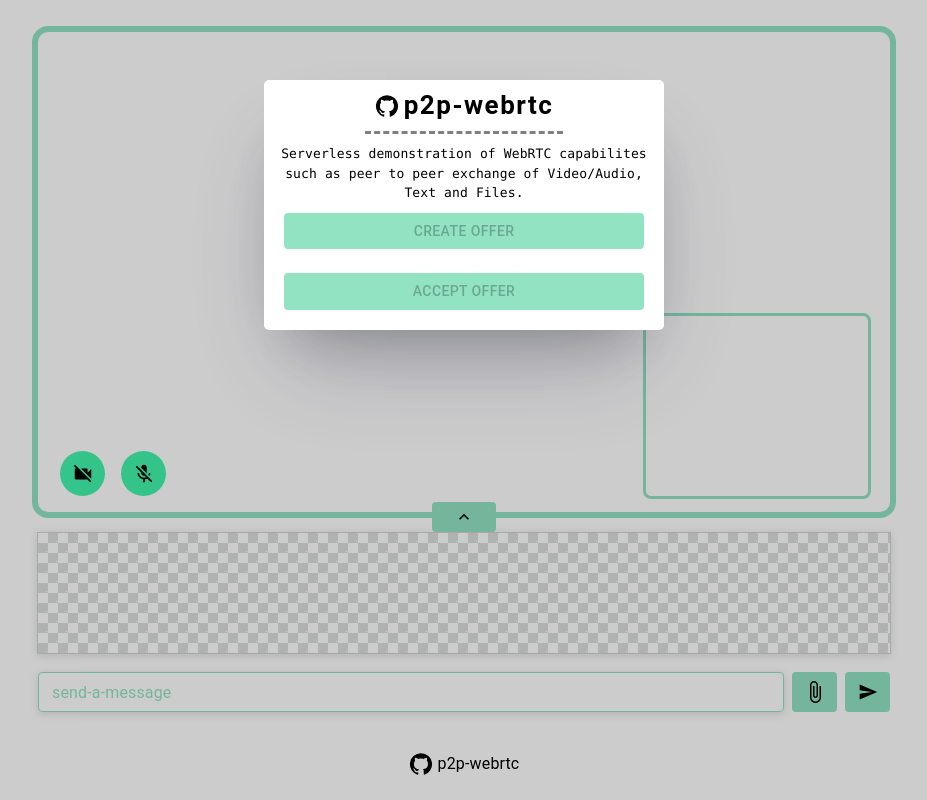
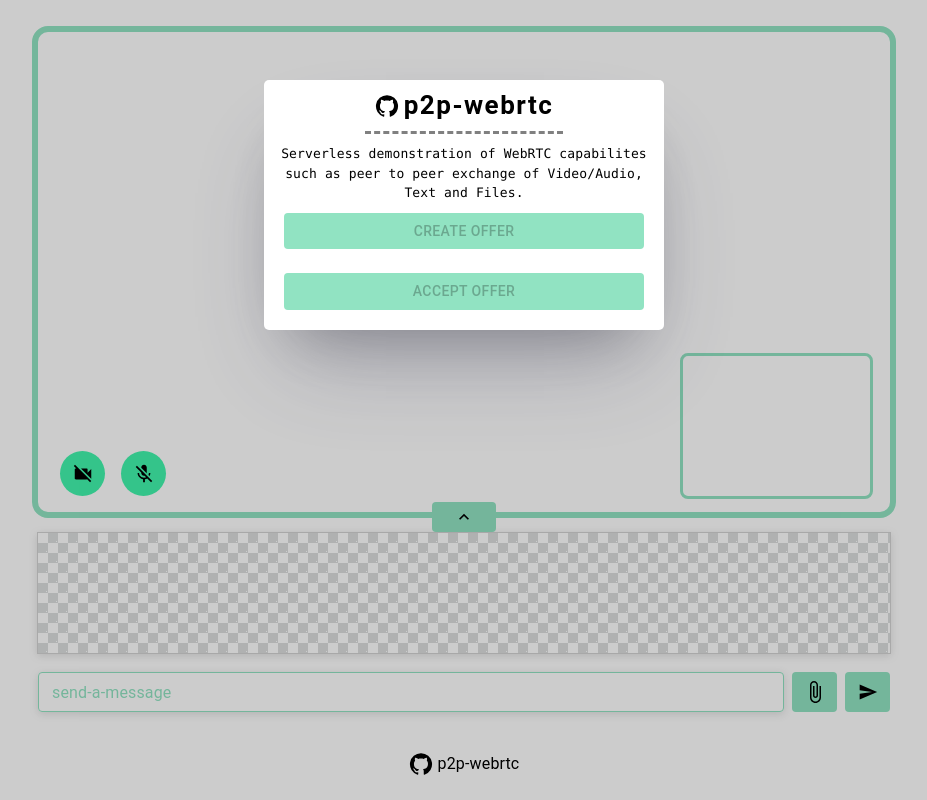
Before and after one commit to anshuthopsee/p2p-webrtc, a React (Vite) app: page / in a window 1280 px wide. Shown: the whole page, without its empty margins (176-1103 px from the left). Built offline with nearby package versions, Linux system fonts and the light colour scheme; no server answers.

Commit message:
updated video and chatbox styling

```diff
--- a/src/components/Chat/styling.js
+++ b/src/components/Chat/styling.js
@@ -1,7 +1,7 @@
 export const chatBoxStyle = {
   display: 'flex',
   height: '15vh',
-  minHeight: '15vh',
+  minHeight: '100px',
   width: '100%',
   rowGap: 1,
   position: 'relative',
@@ -123,8 +123,8 @@ export const chatStyle = (expanded) => {
     opacity: 0.8,
     boxShadow: 'rgba(99, 99, 99, 0.2) 0px 2px 8px 0px;',
     sx: {
-      height: expanded ? '55vh' : '15vh',
-      top: expanded ? '-40vh' : '0',
+      height: expanded ? '55vh' : 'max(15vh, 100px)',
+      top: expanded ? 'calc(-55vh + max(15vh, 100px))' : '0',
       overflowY: 'scroll',
       backgroundColor: '#ffffff',
       opacity: 1,
--- a/src/components/Video/styling.js
+++ b/src/components/Video/styling.js
@@ -12,6 +12,7 @@ export const videoStyles = (num) => {
 
 export const video1BoxStyles = {
   height: '60vh',
+  minHeight: '200px',
   width: '100%',
   marginTop: '2rem',
   position: 'relative',
@@ -21,14 +22,14 @@ export const video1BoxStyles = {
 };
 
 export const video2BoxStyles = {
-  height: '180px',
-  width: '26%',
-  minWidth: '120px',
+  height: '140px',
+  width: '22%',
+  minWidth: '100px',
   display: 'flex',
   justifyContent: 'center',
   alignItems: 'center',
   position: 'absolute',
-  right: '22px',
+  right: '20px',
   bottom: '16px'
 };
 
```
